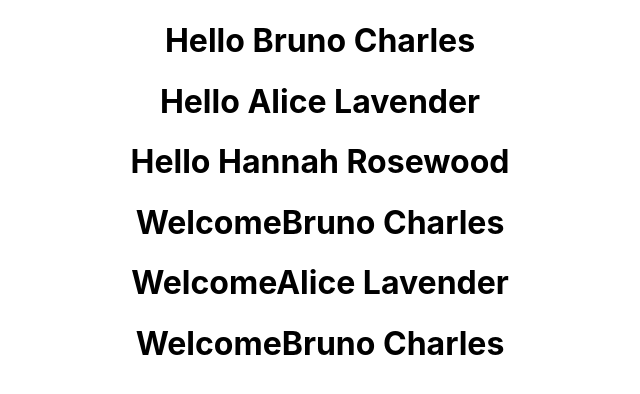
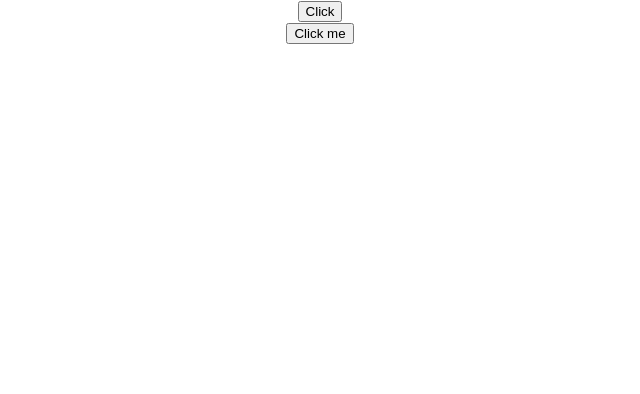
Before and after one commit to Sewvandiii/React-Fisrt-Step, a React (Create React App) app: page / in a window 1280 px wide. Shown: the top 394 px of the page, without its empty margins (320-960 px from the left). Built offline with nearby package versions, Linux system fonts and the light colour scheme.

Commit message:
Event Handling for Functional and Class Components

```diff
--- a/src/App.js
+++ b/src/App.js
@@ -6,14 +6,18 @@
 import Hello from './Components/Hello'
 import Message from './Components/Message'
 import Counter from './Components/Counter';
+import FunctionClick from './Components/FunctionClick';
+import ClassClick from './Components/ClassClick';
 
 function App() {
   return (
     <div className="App">
 
+    <FunctionClick />
+    <ClassClick />
     {/* <Message />
     <Counter /> */}
-    <Greet name = "Bruno" surname = "Charles">
+    {/* <Greet name = "Bruno" surname = "Charles">
     <p>This is childern props</p>  </Greet>
 
     <Greet name = "Alice" surname = "Lavender">
@@ -26,7 +30,7 @@
 
     <Welcome name = "Alice" surname = "Lavender"></Welcome>
 
-    <Welcome name = "Bruno" surname = "Charles"  ></Welcome>
+    <Welcome name = "Bruno" surname = "Charles"  ></Welcome> */}
     {/* <Hello /> */}
     </div>
   );
--- /dev/null
+++ b/src/Components/ClassClick.js
@@ -0,0 +1,17 @@
+import React, { Component } from 'react'
+
+ class ClassClick extends Component {
+
+    clickHandler(){
+            console.log('Clicked the button')
+    }
+    render() {
+        return (
+            <div>
+                <button onClick = {this.clickHandler}>Click me</button>
+            </div>
+        )
+    }
+}
+
+export default ClassClick
--- /dev/null
+++ b/src/Components/FunctionClick.js
@@ -0,0 +1,17 @@
+import React from 'react'
+
+//rfce
+//calling a function in anothor function is very much possible
+function FunctionClick() {
+
+    function clickHandler(){
+        console.log('Button clicked') //can see the msg in the console
+    }
+    return (
+        <div>
+            <button onClick ={clickHandler}>Click</button>
+        </div>
+    )
+}
+
+export default FunctionClick
```
